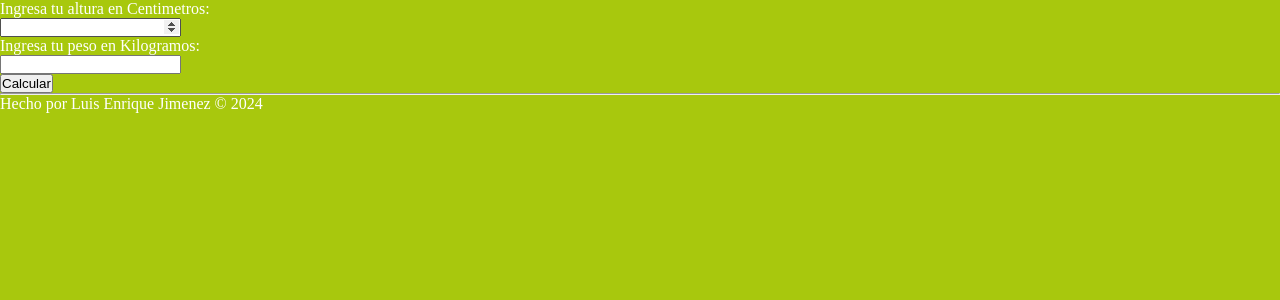
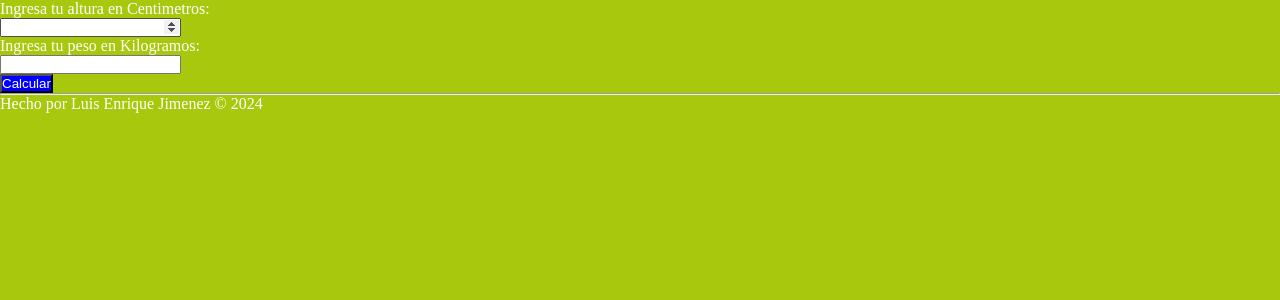
Before and after one commit to ljimeneztkio/calculatorIMC, a PHP site: page / in a window 1280 px wide. Shown: the top 300 px of the page. Run offline with PHP 8.4, Linux system fonts and the light colour scheme.

Commit message:
Se cambia el color del boton submit

```diff
--- a/css/main.css
+++ b/css/main.css
@@ -7,3 +7,8 @@ body{
     background-color: rgb(168, 200, 13);
     color: white;
 }
+
+input[type=submit]{
+    background-color: blue;
+    color: white;
+}
```
